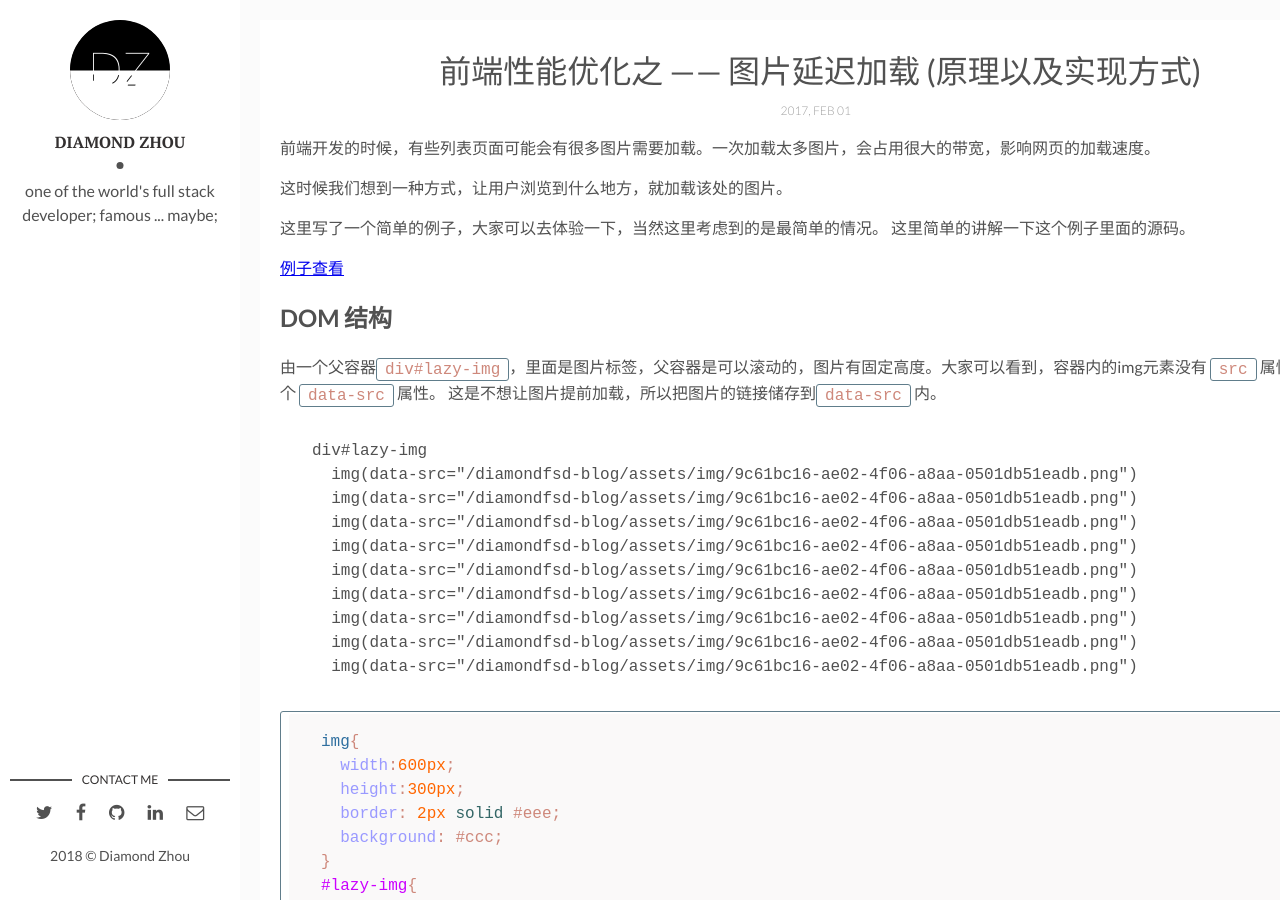
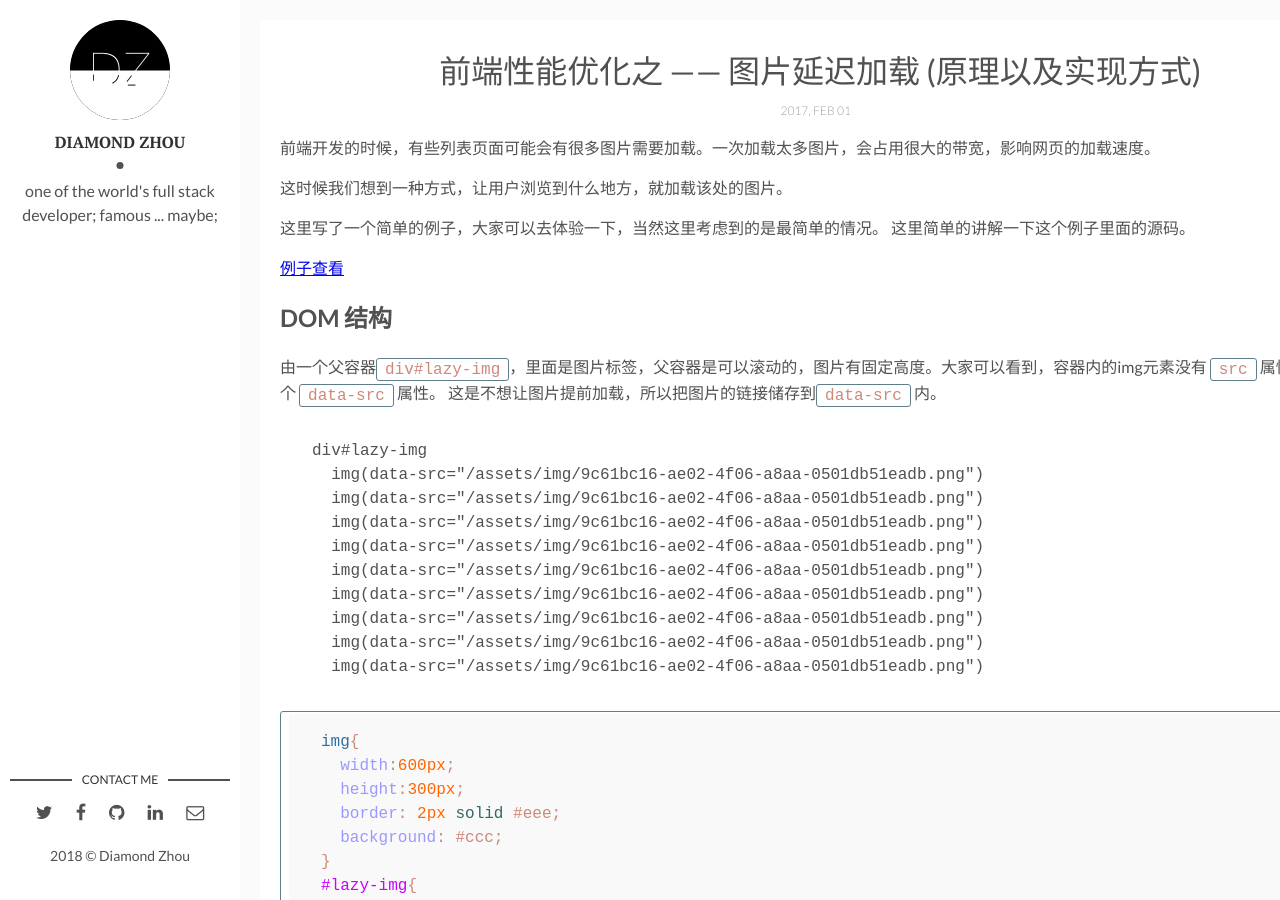
Before and after one commit to k55k32/diamondfsd-blog, a Jekyll site: the page built from _posts/2017-02-01-image-lazy-load.markdown, in a window 1280 px wide and 900 px high. Built offline with Jekyll 4.4.1, drawn with Linux system fonts in a browser that asks for light colours; comment, search, counter and statistics services are not loaded.

Commit message:
change base url

```diff
--- a/_config.yml
+++ b/_config.yml
@@ -4,7 +4,7 @@
   line in _config.yml. It will appear in your document head meta (for
   Google search results) and in your feed.xml site description.
 permalink: ':title/'
-baseurl: "/diamondfsd-blog" # the subpath of your site, e.g. /blog
+baseurl: "" # the subpath of your site, e.g. /blog
 url: "http://diamondfsd.com" # the base hostname & protocol for your site, e.g. http://example.com
 site-twitter: #if your site has a twitter account, enter it here
 
```
